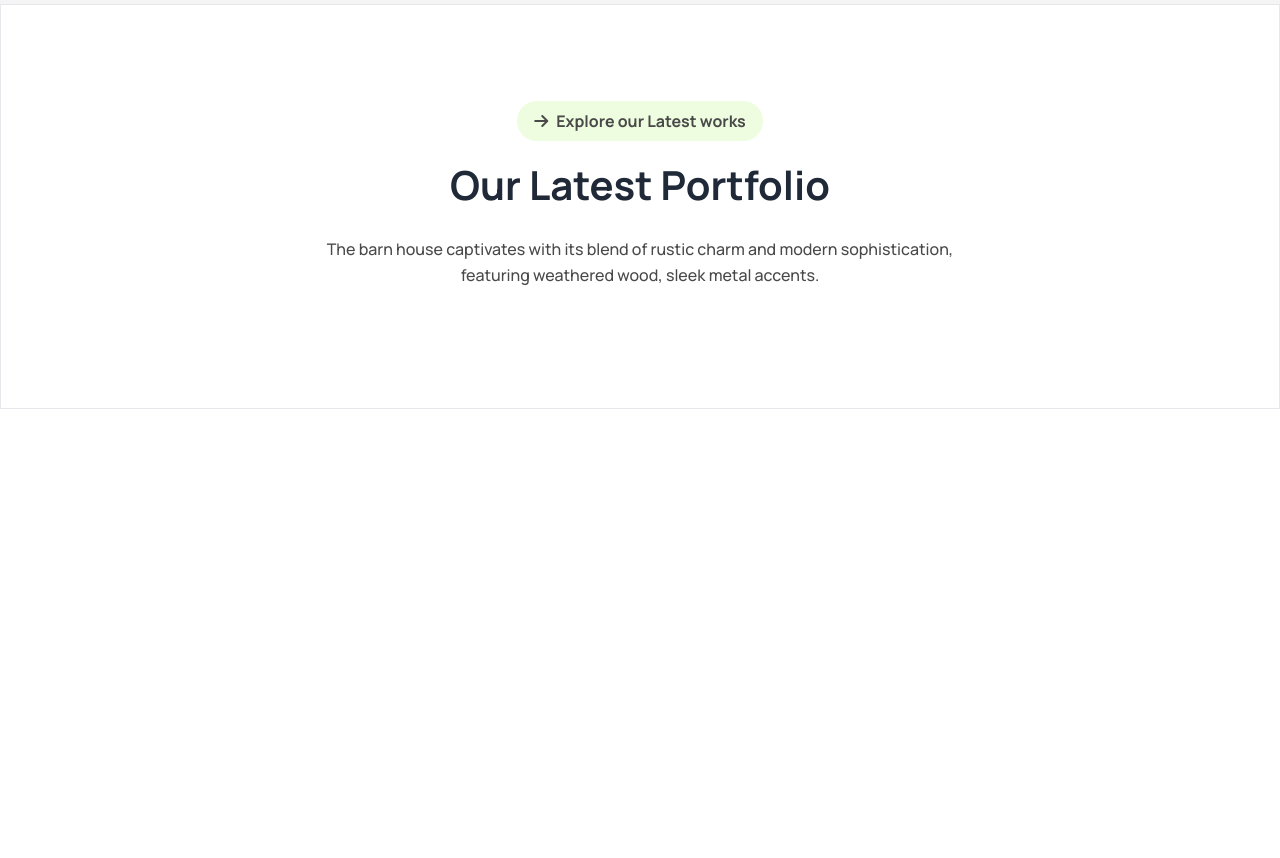
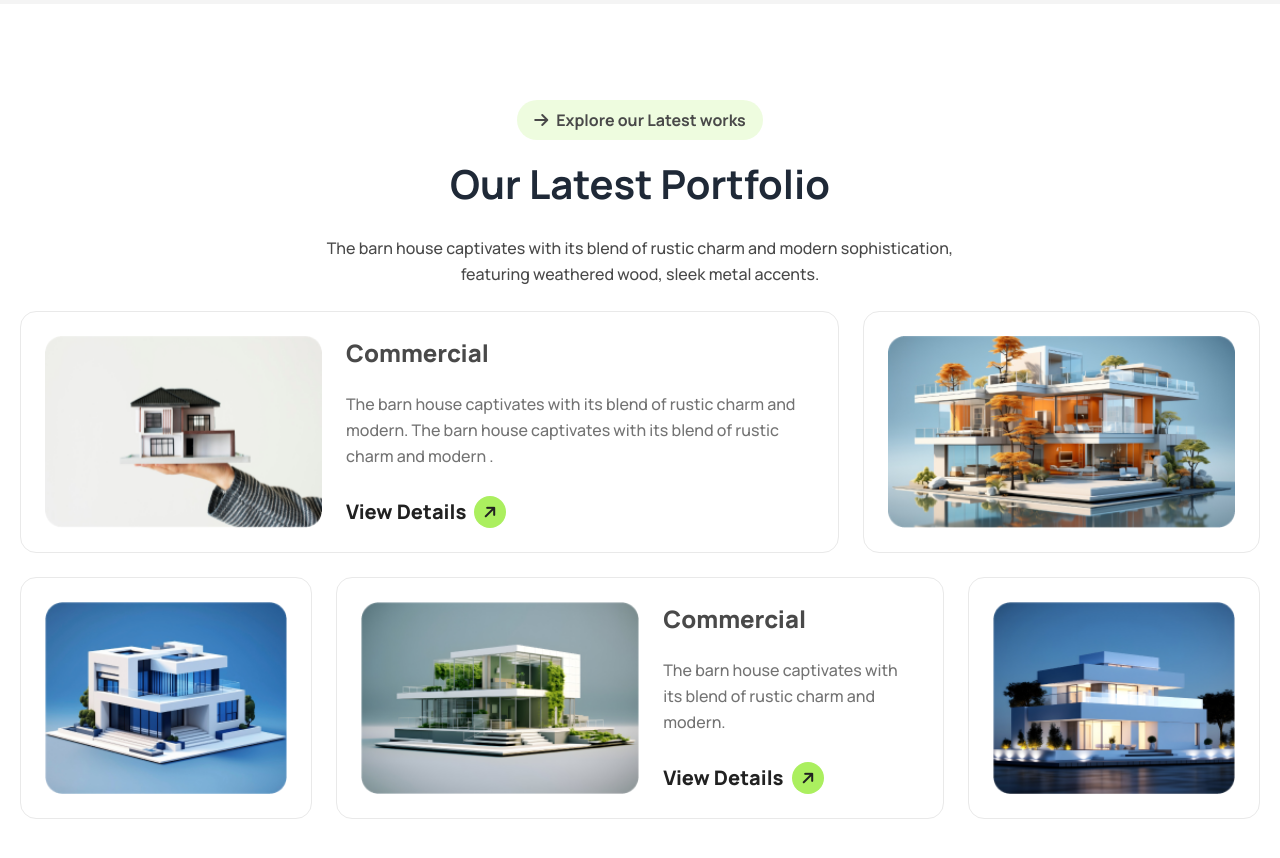
Before and after one commit to khushiiakter/Assignment-003, a plain HTML site: page index.html in a window 1280 px wide. Shown: the part 2200-3058 px from the top of the page. Before the commit the page ends 2609 px from the top, so only its background shows below. Drawn offline with nearby package versions, Linux system fonts and the light colour scheme.

Commit message:
added a new section named latest portfolio

```diff
--- a/index.html
+++ b/index.html
@@ -230,9 +230,12 @@
         </div>
       </section>
 
-           <!-- our latest portfolio section -->
-      <section class="bg-white">
-        <div class="latest-portfolio border container mx-auto px-5 lg:py-24 py-8 ">
+
+
+
+       <!-- our latest portfolio section -->
+       <section class="bg-white">
+        <div class="latest-portfolio container mx-auto px-5 lg:py-24 py-8 ">
           <div class="portfolio-content text-center">
             <!-- btn -->
             <div class="text-center mb-4 flex justify-center ">
@@ -256,10 +259,63 @@
             <!-- title part -->
 
           </div>
+          <!-- challenge part -->
+          <div class="portfolio-container-1 grid lg:grid-cols-12 lg:gap-6 gap-4 grid-cols-1 ">
+            <!-- flex lg:flex-row flex-col  -->
+            <div class="house-1 p-6 border border-[#E9E9E9] border-solid	 rounded-2xl  flex lg:flex-row gap-4 lg:gap-6 flex-col lg:col-span-8">
+              <img src="./assets/img1.png" class="object-cover" alt="">
+              <div class="house-1-content  flex flex-col justify-between">
+                <!-- flex flex-col justify-between -->
+                <h5 class="text-xl lg:text-2xl font-extrabold lg:leading-[33px] leading-[27px] mb-4 text-gray1_color">Commercial</h5>
+                <p class="text-base leading-[26px] font-medium text-gray2_color">The barn house captivates with its blend of rustic charm and modern. The barn house captivates with its blend of rustic charm and modern .</p>
+
+              <!-- btn -->
+                <div class="flex mt-5  items-center justify-start gap-2">
+                  <a href="#" class="text-[#212121] text-xl font-extrabold leading-7">View Details</a>
+                  <a href="#" class="w-8 h-8 bg-[#ABEF5F] text-[#212121] rounded-full flex items-center justify-center">
+                    <i class="fa-solid fa-arrow-right -rotate-45"></i>
+                  </a>
+                </div>
+              </div>
+
+            </div>
+
+            <img src="./assets/img2.png" class="h-full w-full rounded-2xl  p-6 border border-[#E9E9E9] border-solid lg:col-span-4" alt="">
+            <!-- new part -->
+            <img src="./assets/img3.png" class="h-full  w-full lg:col-span-3 rounded-2xl  p-6 border border-[#E9E9E9] border-solid " alt="">
+
+            <div class="house-1 p-6 border border-[#E9E9E9] border-solid	lg:col-span-6 rounded-2xl  flex lg:flex-row gap-4 lg:gap-6 flex-col">
+            <img src="./assets/img4.png" class="object-cover" alt="">
+            <div class="house-1-content  flex flex-col justify-between ">
+              <!-- flex flex-col justify-between -->
+              <h5 class="text-xl lg:text-2xl font-extrabold lg:leading-[33px] leading-[27px] mb-4 text-gray1_color">Commercial</h5>
+              <p class="text-base leading-[26px] font-medium text-gray2_color">The barn house captivates with its blend of rustic charm and modern.</p>
+
+            <!-- btn -->
+              <div class="flex mt-5  items-center justify-start gap-2">
+                <a href="#" class="text-[#212121] text-xl font-extrabold leading-7">View Details</a>
+                <a href="#" class="w-8 h-8 bg-[#ABEF5F] text-[#212121] rounded-full flex items-center justify-center">
+                  <i class="fa-solid fa-arrow-right -rotate-45"></i>
+                </a>
+              </div>
+            </div>
+
+            </div>
+
+
+            <img src="./assets/img5.png" class="h-full w-full lg:col-span-3 rounded-2xl  p-6 border border-[#E9E9E9] border-solid " alt="">
+          </div>
+
+
+
+
+
+
 
         </div>
+
+
       </section>
-
 
     </main>
 </body>
```
